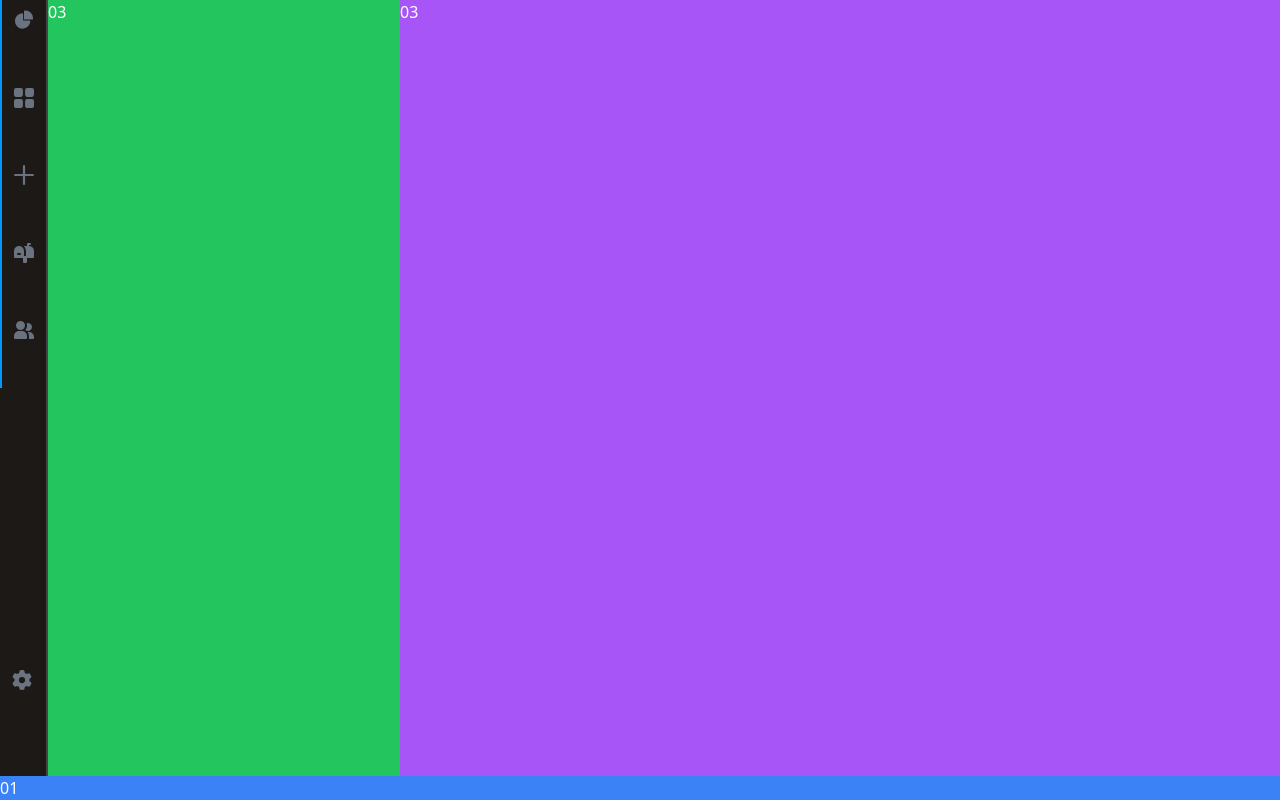
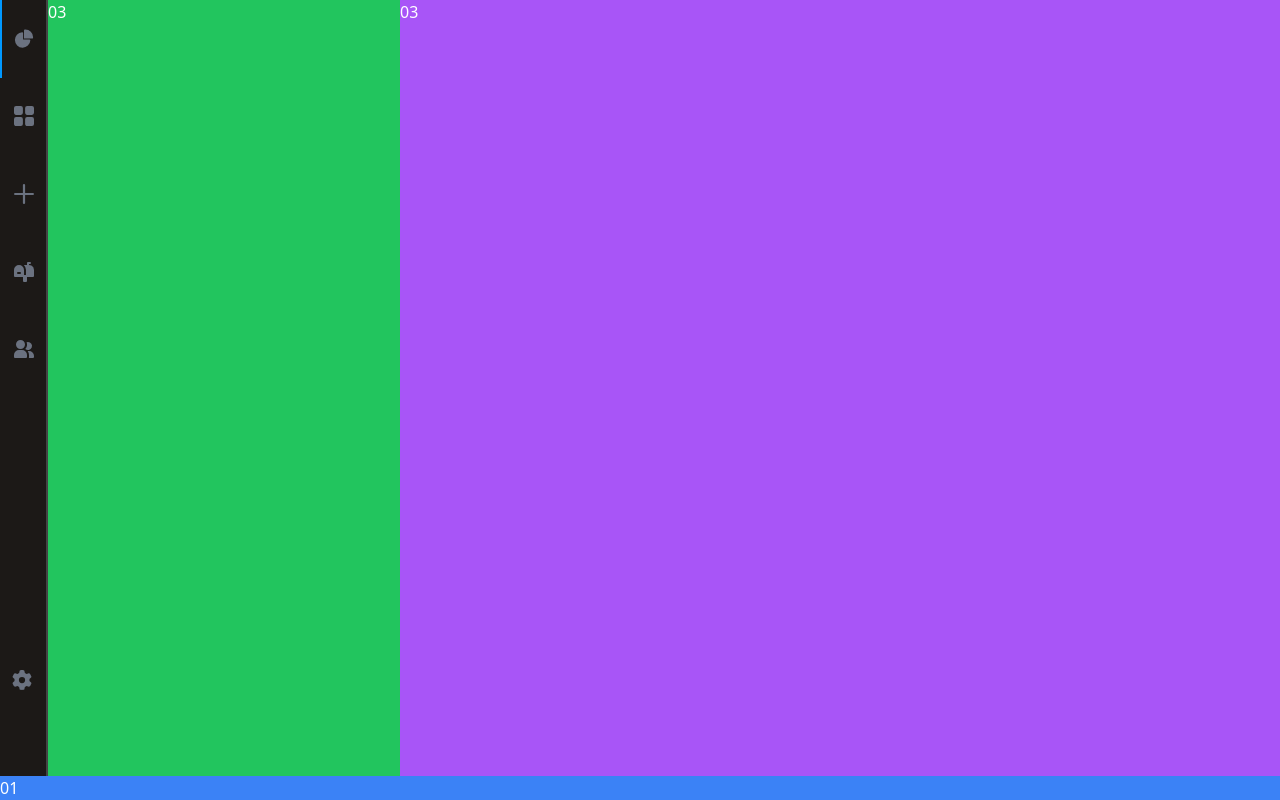
Before and after one commit to leonkenyaga/TradeShare-Ingester, a React (Vite) app: page / in a window 1280 px wide. Built offline with nearby package versions, Linux system fonts and the light colour scheme.

Commit message:
added toggling functionality

```diff
--- a/src/List elements/AddAccount.tsx
+++ b/src/List elements/AddAccount.tsx
@@ -2,7 +2,6 @@ import * as React from 'react';
 
 import { PopupPlacement, Unstable_Popup as BasePopup } from '@mui/base/Unstable_Popup';
 
-import { styled, css, Theme } from '@mui/system';
 
 function AddAccount(){
 
--- a/src/List elements/Inbox.tsx
+++ b/src/List elements/Inbox.tsx
@@ -11,6 +11,7 @@ function Inbox(){
 
     const open = Boolean(anchor);
     const id = open ? 'simple-popper' : undefined;
+
 
     return (
 <div>
--- a/src/list.tsx
+++ b/src/list.tsx
@@ -1,3 +1,4 @@
+import { useState } from "react";
 import { Link } from "@tanstack/react-router";
 import Home from "./List elements/Home";
 import MyAccounts from "./List elements/MyAccounts";
@@ -13,42 +14,47 @@ import Settings from "./List elements/Settings";
 
 function List(){
 
+const defaultClass = "px-3 min-h-16 border-l-2 border-stone-900"
+
+ const selectedClass = " border-l-2 border-TradeShareblue px-3 min-h-16"
+
+ const [selected, setSelected] = useState("Home")
 
     return(
 
-      <ul className="grid grid-rows-[1fr_1fr_1fr_1fr_1fr_5fr] min-w-12 bg-stone-900 border-r-2 border-TradeSharegray">
-      <li className="border-l-2 border-TradeShareblue px-3 min-h-16">
+      <div className="grid grid-rows-[1fr_1fr_1fr_1fr_1fr_5fr] min-w-12 bg-stone-900 border-r-2 border-TradeSharegray">
+      <button  value="Home" className= {selected === "Home" ? selectedClass : defaultClass} onClick={(e)=>{setSelected(e.currentTarget.value)}}>
       <Link to="/">
      <Home />
       </Link>
-      </li>
+      </button>
 
-      <li className="border-l-2 border-TradeShareblue px-3 min-h-16">
+      <button  value="MyAccounts" className= {selected === "MyAccounts" ? selectedClass : defaultClass} onClick={(e)=>{setSelected(e.currentTarget.value)}}>
       <Link to= "/MyAccounts">
       <MyAccounts />
       </Link>
-      </li>
-      <li className="border-l-2 border-TradeShareblue px-3 min-h-16">
+      </button>
+      <button  value="AddAccount" className= {selected === "AddAccount" ? selectedClass : defaultClass} onClick={(e)=>{setSelected(e.currentTarget.value)}}>
       <Link to="/AddAccount">
       <AddAccount />
       </Link>
-      </li>
-      <li className="border-l-2 border-TradeShareblue px-3 min-h-16">
+      </button>
+      <button  value="Inbox" className= {selected === "Inbox" ? selectedClass : defaultClass} onClick={(e)=>{setSelected(e.currentTarget.value)}}>
       <Link to="/Inbox">
       <Inbox />
       </Link>
-      </li>
-      <li className="border-l-2 border-TradeShareblue px-3 min-h-16">
+      </button>
+      <button  value="Following" className= {selected === "Following" ? selectedClass : defaultClass} onClick={(e)=>{setSelected(e.currentTarget.value)}}>
       <Link to="/Following">
       <Following />
       </Link>
-      </li>
+      </button>
       <div className="bg-purple-700 px-3 min-h-16 bg-stone-900 ">
         <div className="mt-4 pt-64 ">
 <Settings />
 </div>
       </div>
-    </ul>
+    </div>
     )
 }
 
```
